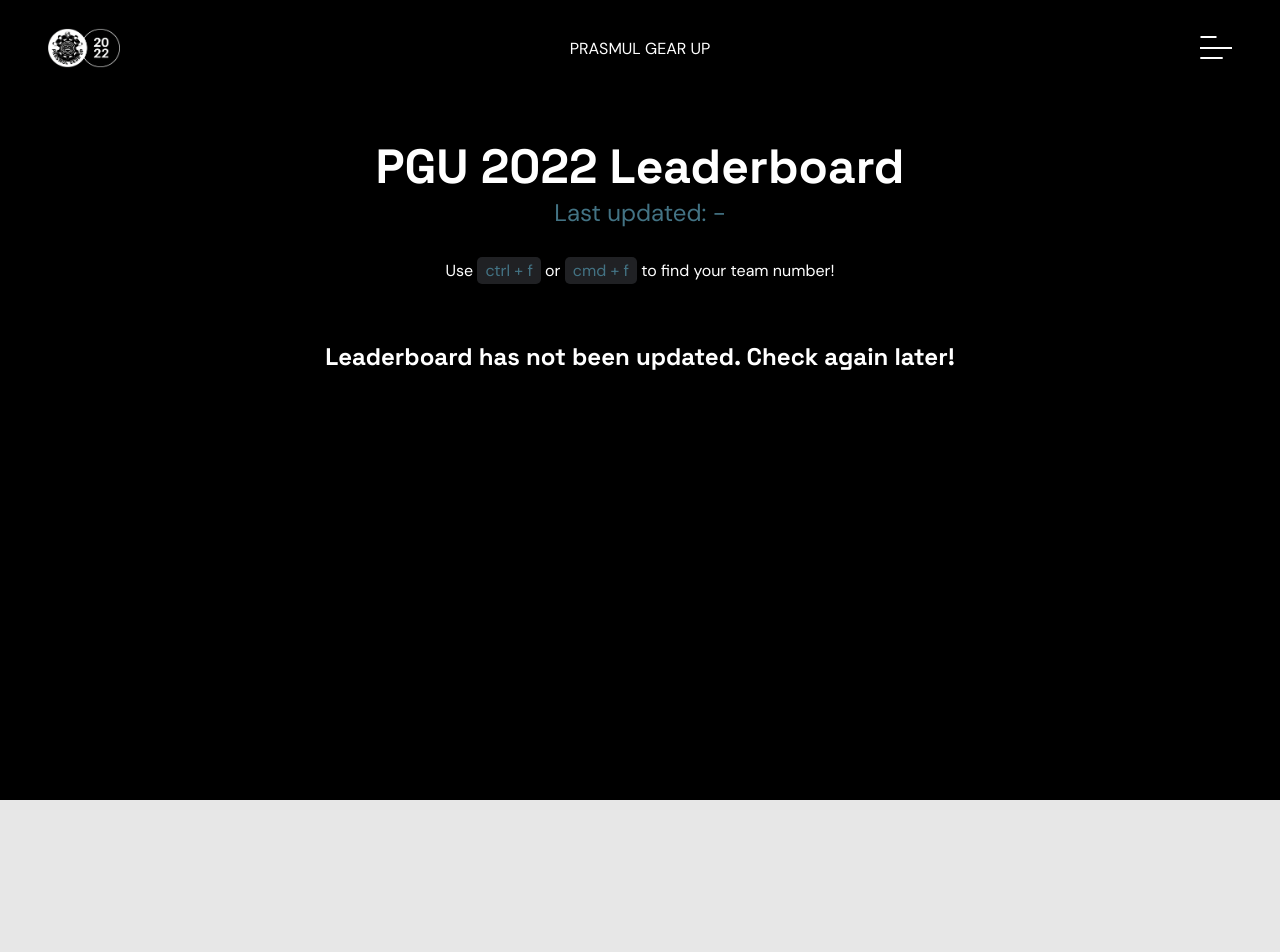
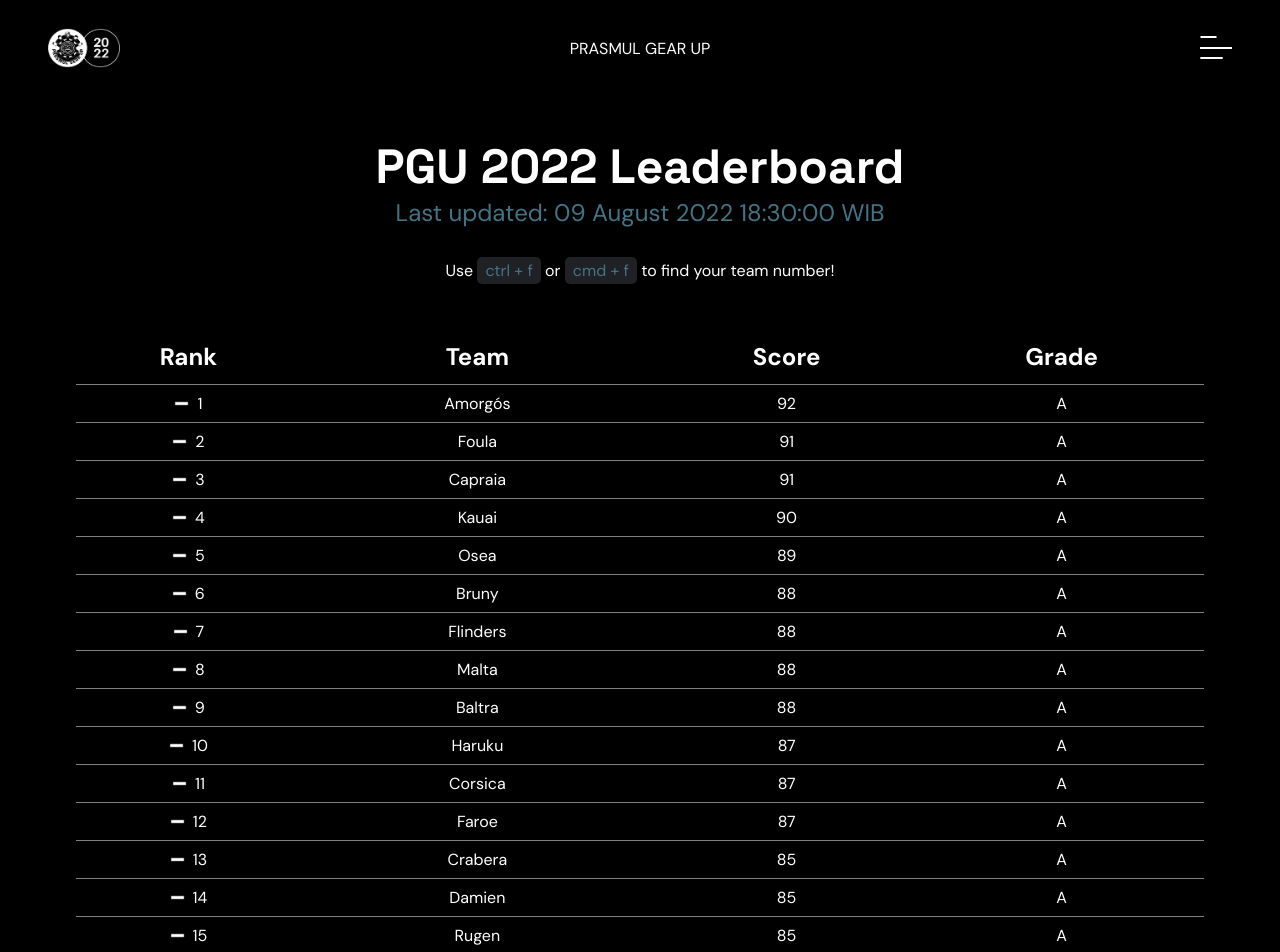
Before and after one commit to owenn2106/pgu2022-nextjs-frontend, a Next.js app: page /leaderboard in a window 1280 px wide. Shown: the top 952 px of the page. Before the commit the page ends 800 px from the top, so only its background shows below. Built offline with nearby package versions, Linux system fonts and the light colour scheme.

Commit message:
added leaderboard data for day 1

```diff
--- a/components/Leaderboard/data.js
+++ b/components/Leaderboard/data.js
@@ -1,12 +1,102 @@
 export const data = [
-  { rank: 1, team_name: "D", score: 96, position: "Up", grade: "A" },
-  { rank: 2, team_name: "K", score: 92, position: "Up", grade: "A" },
-  { rank: 3, team_name: "A", score: 80, position: "Down", grade: "A" },
-  { rank: 4, team_name: "G", score: 70, position: "Up", grade: "B" },
-  { rank: 5, team_name: "H", score: 60, position: "Up", grade: "C" },
-  { rank: 6, team_name: "J", score: 55, position: "Up", grade: "C" },
-  { rank: 7, team_name: "E", score: 50, position: "Down", grade: "D" },
-  { rank: 8, team_name: "C", score: 45, position: "Stay", grade: "D" },
-  { rank: 9, team_name: "B", score: 33, position: "Down", grade: "E" },
-  { rank: 10, team_name: "F", score: 33, position: "Down", grade: "E" },
+  { rank: 1, team_name: "Amorgós", score: 92.0, grade: "A" },
+  { rank: 2, team_name: "Foula", score: 91.0, grade: "A" },
+  { rank: 3, team_name: "Capraia", score: 91.0, grade: "A" },
+  { rank: 4, team_name: "Kauai", score: 90.0, grade: "A" },
+  { rank: 5, team_name: "Osea", score: 89.0, grade: "A" },
+  { rank: 6, team_name: "Bruny", score: 88.0, grade: "A" },
+  { rank: 7, team_name: "Flinders", score: 88.0, grade: "A" },
+  { rank: 8, team_name: "Malta", score: 88.0, grade: "A" },
+  { rank: 9, team_name: "Baltra", score: 88.0, grade: "A" },
+  { rank: 10, team_name: "Haruku", score: 87.0, grade: "A" },
+  { rank: 11, team_name: "Corsica", score: 87.0, grade: "A" },
+  { rank: 12, team_name: "Faroe", score: 87.0, grade: "A" },
+  { rank: 13, team_name: "Crabera", score: 85.0, grade: "A" },
+  { rank: 14, team_name: "Damien", score: 85.0, grade: "A" },
+  { rank: 15, team_name: "Rugen", score: 85.0, grade: "A" },
+  { rank: 16, team_name: "Normandy", score: 84.0, grade: "A" },
+  { rank: 17, team_name: "Cabrera", score: 84.0, grade: "A" },
+  { rank: 18, team_name: "Tenerive", score: 84.0, grade: "A" },
+  { rank: 19, team_name: "Chesterfield", score: 83.0, grade: "A" },
+  { rank: 20, team_name: "Mindanao", score: 83.0, grade: "A" },
+  { rank: 21, team_name: "Graciosa", score: 83.0, grade: "A" },
+  { rank: 22, team_name: "Montecristo", score: 81.0, grade: "A" },
+  { rank: 23, team_name: "Amelia", score: 81.0, grade: "A" },
+  { rank: 24, team_name: "Galapagos", score: 81.0, grade: "A" },
+  { rank: 25, team_name: "Bengkalis", score: 80.0, grade: "A" },
+  { rank: 26, team_name: "Hawaii", score: 80.0, grade: "A" },
+  { rank: 27, team_name: "Andros", score: 80.0, grade: "A" },
+  { rank: 28, team_name: "Marajo", score: 80.0, grade: "AB" },
+  { rank: 29, team_name: "Fairholme", score: 79.0, grade: "AB" },
+  { rank: 30, team_name: "Rhodes", score: 79.0, grade: "AB" },
+  { rank: 31, team_name: "Devon", score: 79.0, grade: "AB" },
+  { rank: 32, team_name: "Capri", score: 79.0, grade: "AB" },
+  { rank: 33, team_name: "Lasia", score: 79.0, grade: "AB" },
+  { rank: 34, team_name: "Pantelleria", score: 79.0, grade: "AB" },
+  { rank: 35, team_name: "Madeira", score: 78.0, grade: "AB" },
+  { rank: 36, team_name: "Rottnest", score: 78.0, grade: "AB" },
+  { rank: 37, team_name: "Pombo", score: 78.0, grade: "AB" },
+  { rank: 38, team_name: "Oleron", score: 78.0, grade: "AB" },
+  { rank: 39, team_name: "Moorea", score: 78.0, grade: "AB" },
+  { rank: 40, team_name: "Ellesmere", score: 78.0, grade: "AB" },
+  { rank: 41, team_name: "Maui", score: 78.0, grade: "AB" },
+  { rank: 42, team_name: "Mersea", score: 78.0, grade: "AB" },
+  { rank: 43, team_name: "Fiji", score: 78.0, grade: "AB" },
+  { rank: 44, team_name: "Bajau", score: 78.0, grade: "AB" },
+  { rank: 45, team_name: "Linosa", score: 78.0, grade: "AB" },
+  { rank: 46, team_name: "Marchena", score: 77.0, grade: "AB" },
+  { rank: 47, team_name: "Tanzania", score: 77.049, grade: "AB" },
+  { rank: 48, team_name: "Melville", score: 77.0, grade: "AB" },
+  { rank: 49, team_name: "Victoria", score: 77.0, grade: "AB" },
+  { rank: 50, team_name: "Majorca", score: 77.0, grade: "AB" },
+  { rank: 51, team_name: "Fyn", score: 76.0, grade: "AB" },
+  { rank: 52, team_name: "Borneo", score: 76.0, grade: "AB" },
+  { rank: 53, team_name: "Pianosa", score: 76.0, grade: "AB" },
+  { rank: 54, team_name: "Comino", score: 76.0, grade: "B" },
+  { rank: 55, team_name: "Syros", score: 76.0, grade: "AB" },
+  { rank: 56, team_name: "Tahiti", score: 76.0, grade: "AB" },
+  { rank: 57, team_name: "Lastovo", score: 75.0, grade: "AB" },
+  { rank: 58, team_name: "Luzon", score: 75.0, grade: "B" },
+  { rank: 59, team_name: "Navarino", score: 75.0, grade: "B" },
+  { rank: 60, team_name: "Philae", score: 75.0, grade: "B" },
+  { rank: 61, team_name: "Frisian", score: 75.0, grade: "B" },
+  { rank: 62, team_name: "Ibiza", score: 74.0, grade: "B" },
+  { rank: 63, team_name: "Santorini", score: 74.0, grade: "B" },
+  { rank: 64, team_name: "Kuba", score: 74.0, grade: "B" },
+  { rank: 65, team_name: "Britania", score: 73.0, grade: "B" },
+  { rank: 66, team_name: "Balearic", score: 73.0, grade: "B" },
+  { rank: 67, team_name: "Malakula", score: 73.0, grade: "B" },
+  { rank: 68, team_name: "Shikoku", score: 73.0, grade: "B" },
+  { rank: 69, team_name: "Samosir", score: 73.0, grade: "B" },
+  { rank: 70, team_name: "Adonara", score: 72.0, grade: "B" },
+  { rank: 71, team_name: "Lembata", score: 71.0, grade: "B" },
+  { rank: 72, team_name: "Murano", score: 71.0, grade: "B " },
+  { rank: 73, team_name: "Kálymnos", score: 71.0, grade: "B" },
+  { rank: 74, team_name: "Crozet", score: 71.0, grade: "B" },
+  { rank: 75, team_name: "Somerset", score: 71.0, grade: "B" },
+  { rank: 76, team_name: "Embiez", score: 71.0, grade: "B" },
+  { rank: 77, team_name: "Chiloe", score: 71.0, grade: "B" },
+  { rank: 78, team_name: "Maldives", score: 71.0, grade: "B" },
+  { rank: 79, team_name: "Seraya", score: 70.0, grade: "B" },
+  { rank: 80, team_name: "Okinawa", score: 70.0, grade: "B" },
+  { rank: 81, team_name: "Palawan", score: 70.0, grade: "BC" },
+  { rank: 82, team_name: "Crete", score: 69.0, grade: "BC" },
+  { rank: 83, team_name: "Anambas", score: 69.0, grade: "BC" },
+  { rank: 84, team_name: "Moreton", score: 69.0, grade: "BC" },
+  { rank: 85, team_name: "Norfolk", score: 69.0, grade: "BC" },
+  { rank: 86, team_name: "Rinca", score: 68.0, grade: "BC" },
+  { rank: 87, team_name: "Rakata", score: 68.0, grade: "BC" },
+  { rank: 88, team_name: "Samoa", score: 67.0, grade: "BC" },
+  { rank: 89, team_name: "Teraina", score: 66.0, grade: "BC" },
+  { rank: 90, team_name: "Bennett", score: 65.0, grade: "C" },
+  { rank: 91, team_name: "Baffin", score: 64.0, grade: "C" },
+  { rank: 92, team_name: "Tresco", score: 64.0, grade: "C" },
+  { rank: 93, team_name: "Kárpatos", score: 63.0, grade: "C" },
+  { rank: 94, team_name: "Sekudu", score: 63.0, grade: "C" },
+  { rank: 95, team_name: "Torcello", score: 62.0, grade: "C" },
+  { rank: 96, team_name: "Atlasof", score: 61.0, grade: "C" },
+  { rank: 97, team_name: "Sudan", score: 60.0, grade: "C" },
+  { rank: 98, team_name: "Seymour", score: 59.0, grade: "C" },
+  { rank: 99, team_name: "Seychelles", score: 59.0, grade: "C" },
+  { rank: 100, team_name: "Skye", score: 50.0, grade: "D" },
 ];
--- a/pages/leaderboard.js
+++ b/pages/leaderboard.js
@@ -49,8 +49,7 @@ const leaderboard = () => {
         <p
           style={{ textAlign: "center", color: "#437384", fontSize: "1.5rem" }}
         >
-          {/* Last updated: 01 August 2022 13:40:00 WIB */}
-          Last updated: -
+          Last updated: 09 August 2022 18:30:00 WIB
         </p>
         <p style={{ textAlign: "center", paddingTop: "2em" }}>
           Use{" "}
@@ -78,10 +77,10 @@ const leaderboard = () => {
           to find your team number!
         </p>
         <div style={{ marginTop: 60 }}>
-          {/* <LeaderboardTable data={data} /> */}
-          <h2 style={{ textAlign: "center" }}>
+          <LeaderboardTable data={data} />
+          {/* <h2 style={{ textAlign: "center" }}>
             Leaderboard has not been updated. Check again later!
-          </h2>
+          </h2> */}
         </div>
       </div>
     </div>
```
